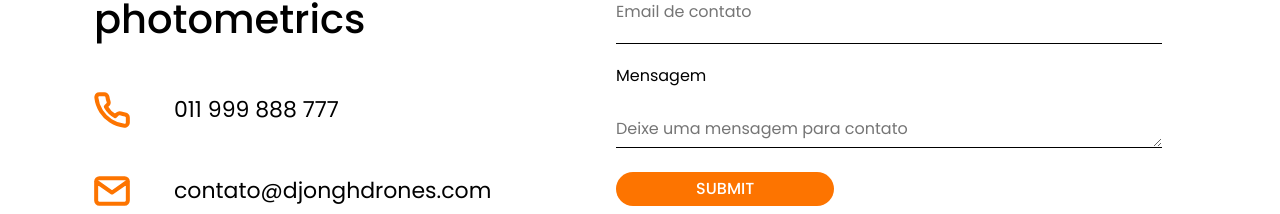
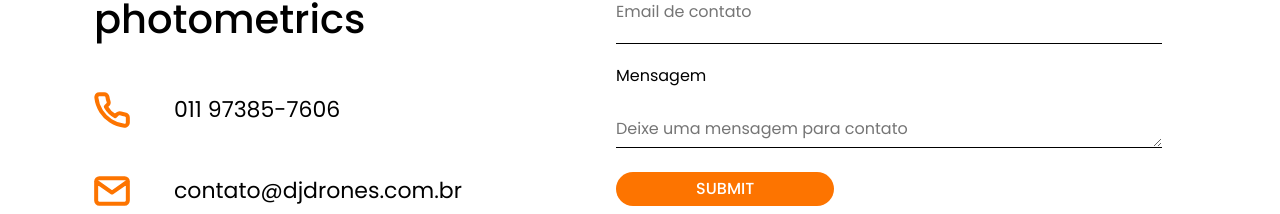
Before and after one commit to Growth-Culture/djongh-drones, a React (Vite) app: page /contatos in a window 1280 px wide. Shown: the part 738-952 px from the top of the page. Built offline with nearby package versions, Linux system fonts and the light colour scheme.

Commit message:
update: contact page

```diff
--- a/src/pages/contact/components/ContactSection/ContactSection.tsx
+++ b/src/pages/contact/components/ContactSection/ContactSection.tsx
@@ -79,13 +79,13 @@ export function ContactSection() {
         <ContactTitle>
           Services for producing aerial topography and photometrics
         </ContactTitle>
-        <ContactPhone>
+        <ContactPhone href={"https://wa.me/5511973857606"} target="_blank">
           <PhoneIcon />
-          011 999 888 777
+          011 97385-7606
         </ContactPhone>
         <ContactEmail>
           <EmailIcon />
-          contato@djonghdrones.com
+          contato@djdrones.com.br
         </ContactEmail>
       </ContactInfo>
 
--- a/src/pages/contact/components/ContactSection/ContactSectionStyles.tsx
+++ b/src/pages/contact/components/ContactSection/ContactSectionStyles.tsx
@@ -55,16 +55,18 @@ export const ContactTitle  = styled.h2`
 
 `
 
-export const ContactPhone = styled.div`
+export const ContactPhone = styled.a`
     font-size: 2.2rem;
     display: flex;
     align-items: center;
     justify-content: left;
     gap: 4.4rem;
+    cursor: pointer;
 
     @media (max-width: ${breakPoints.mobile}){
        font-size: 1.5rem;
        line-height: 3.5rem;
+       margin-top: 2rem;
         > svg {
             height: 2.5rem;
             width: 2.5rem;
@@ -84,6 +86,7 @@ export const ContactEmail = styled.div`
     @media (max-width: ${breakPoints.mobile}){
        font-size: 1.5rem;
        line-height: 3.5rem;
+       margin-bottom: 2rem;
         svg {
             height: 2.5rem;
             width: 2.5rem;
@@ -106,6 +109,7 @@ export const Form = styled.form`
     @media (max-width: ${breakPoints.mobile}){
       width: 100%;
       margin-top: 2rem;
+      margin-bottom: 2rem;
     }
 
     `
```
